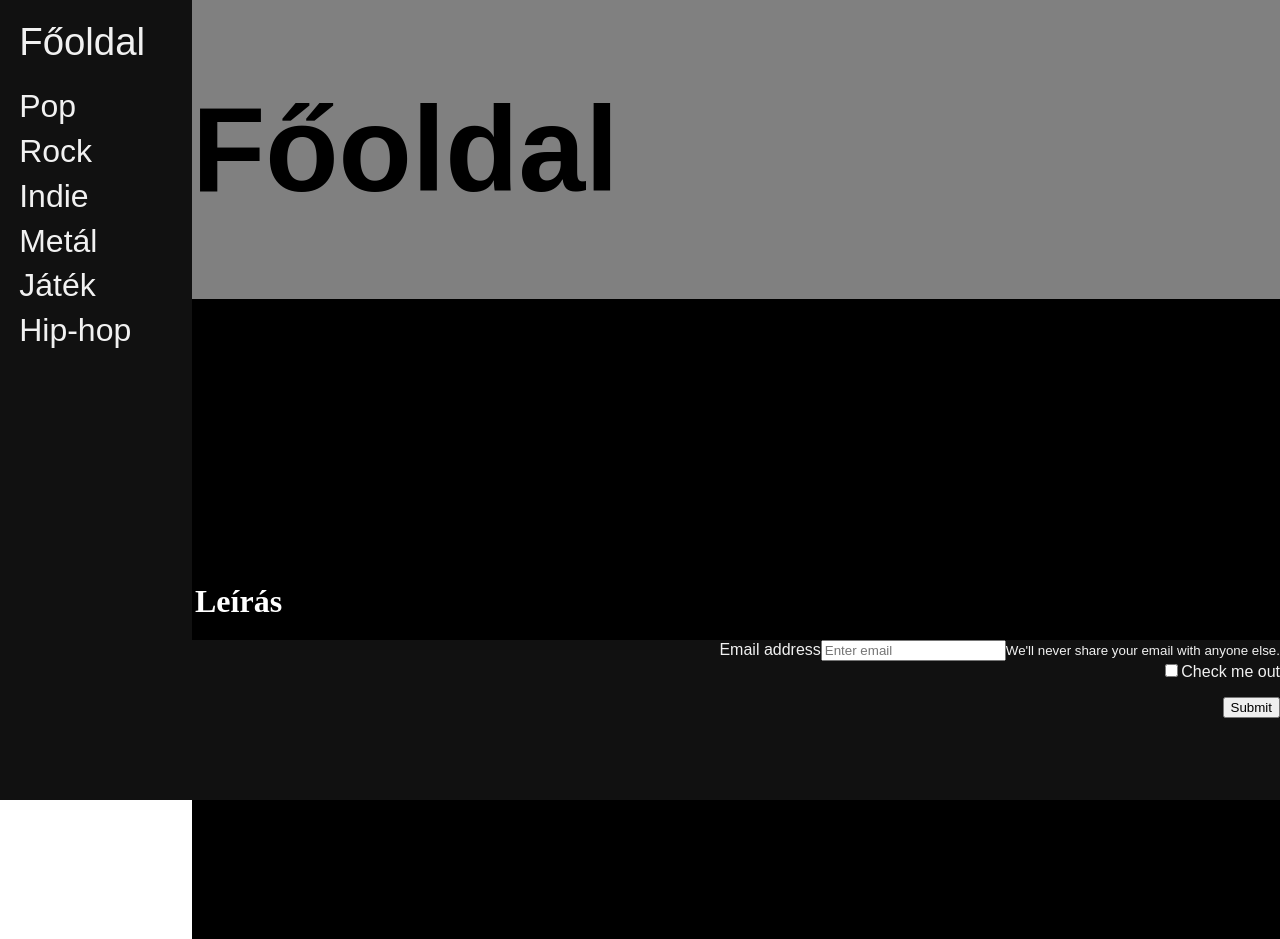
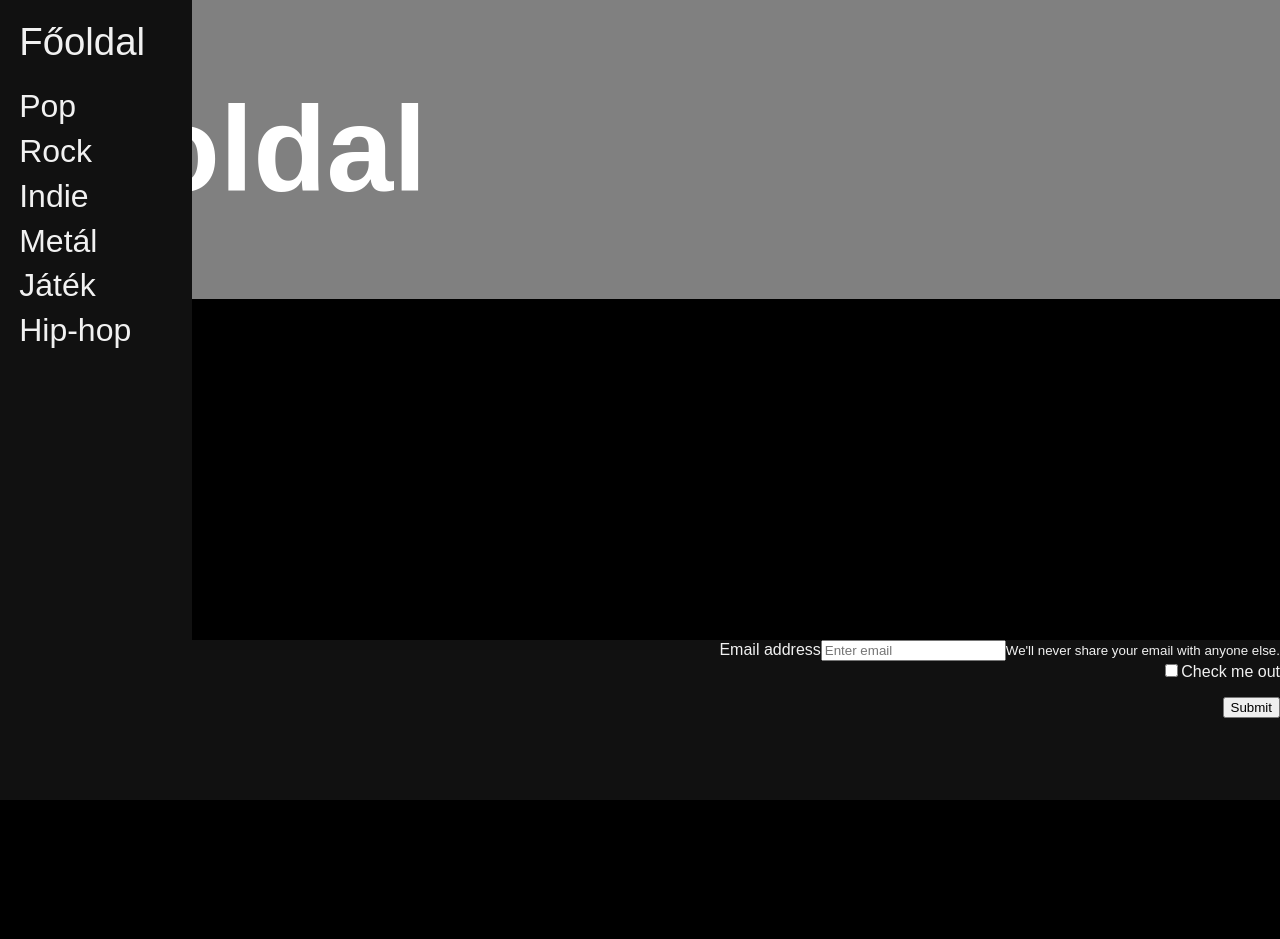
Before and after one commit to MBotond21/web_music_pro_max_ultra, a React (Vite) app in the folder frontend/: page / in a window 1280 px wide. Built offline with nearby package versions, Linux system fonts and the light colour scheme.

Commit message:
i changed things

```diff
--- a/frontend/src/components/mainframe/index.css
+++ b/frontend/src/components/mainframe/index.css
@@ -1,17 +1,4 @@
 .frame {
-    color: black;
-    position: absolute;
-    background-color: gray;
-    top: 0;
-    right: 0;
-    height: 80%;
-    width: 85%;
-    background-image: url(https://pbs.twimg.com/media/GHILkHdWIAENDjo?format=png&name=360x360);
-    background-size: contain;
-    background-repeat: no-repeat;
-}
-
-.frame.pop {
     color: white;
     position: absolute;
     background-color: gray;
```
